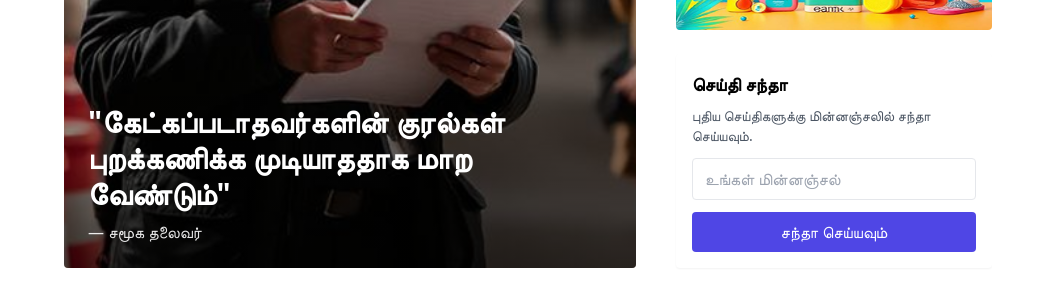
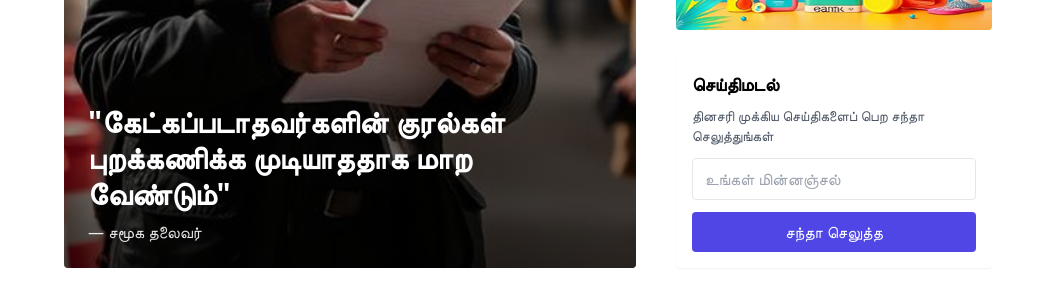
Before and after one commit to Akshay-2244/Fireline-Website, a React (Vite) app: page / in a window 1280 px wide. Shown: the part 1156-1446 px from the top of the page, without its empty margins (112-1158 px from the left). Built offline with nearby package versions, Linux system fonts and the light colour scheme.

Commit message:
updated MainAsideLayout component

```diff
--- a/src/sections/MainAsideLayout.jsx
+++ b/src/sections/MainAsideLayout.jsx
@@ -259,8 +259,8 @@ export default function MainAsideLayout() {
           </div>
 
           <div className="bg-white rounded shadow-sm p-4">
-            <h4 className="text-lg font-semibold mb-2">செய்தி சந்தா</h4>
-            <p className="text-sm text-gray-600 mb-3">புதிய செய்திகளுக்கு மின்னஞ்சலில் சந்தா செய்யவும்.</p>
+            <h4 className="text-lg font-semibold mb-2">செய்திமடல்</h4>
+            <p className="text-sm text-gray-600 mb-3">தினசரி முக்கிய செய்திகளைப் பெற சந்தா செலுத்துங்கள்</p>
             <form
               onSubmit={(e) => {
                 e.preventDefault();
@@ -283,7 +283,7 @@ export default function MainAsideLayout() {
                 className="w-full border border-gray-200 rounded px-3 py-2 mb-3 focus:outline-none focus-visible:ring-2 focus-visible:ring-indigo-500"
               />
               <button type="submit" className="w-full bg-indigo-600 hover:bg-indigo-700 text-white font-medium px-3 py-2 rounded">
-                சந்தா செய்யவும்
+                சந்தா செலுத்த
               </button>
             </form>
           </div>
```
